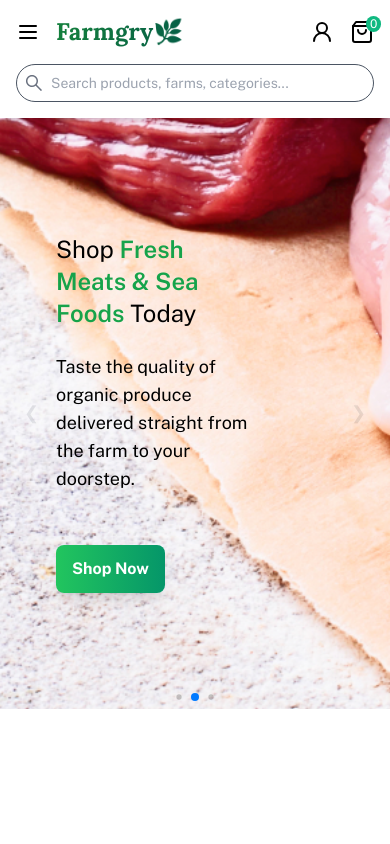
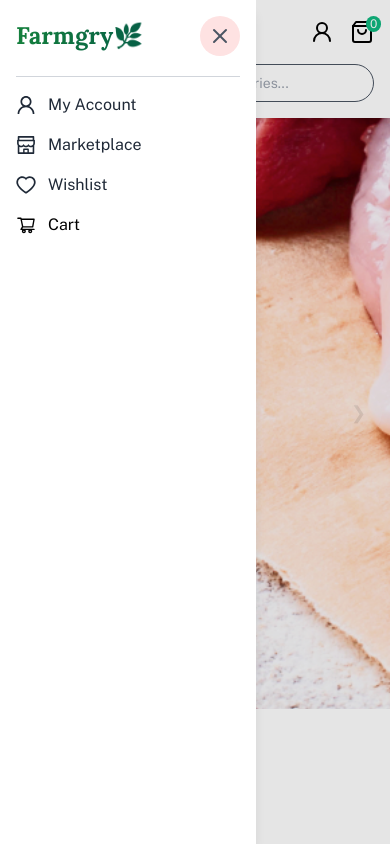
Before and after one commit to Anagho/gmc-ecom-demo, a React (Vite) app in the folder frontend/: page / in a window 390 px wide. Both pictures are taken after a click on the button 28 px from the left and 32 px from the top of the page. Built offline with nearby package versions, Linux system fonts and the light colour scheme; no server answers.

Commit message:
added sidebar

```diff
--- /dev/null
+++ b/frontend/src/components/ui/Logo.jsx
@@ -0,0 +1,13 @@
+import { NavLink } from "react-router";
+
+const Logo = () => {
+  return (
+    <NavLink to={"/"}>
+      <h2 className="font-extrabold font-lora text-2xl text-center bg-gradient-to-r from-green-700 to-emerald-800 text-transparent bg-clip-text">
+        Farmgry🌿
+      </h2>
+    </NavLink>
+  );
+};
+
+export default Logo;
--- a/frontend/src/components/ui/MobileSidebar.jsx
+++ b/frontend/src/components/ui/MobileSidebar.jsx
@@ -1,4 +1,4 @@
-import { NavLink } from "react-router";
+import { NavLink, useNavigate } from "react-router";
 import { motion } from "framer-motion";
 import { X } from "lucide-react";
 import {
@@ -6,46 +6,73 @@ import {
   HeartOutlined,
   UserOutlined,
   ShopOutlined,
+  LogoutOutlined,
 } from "@ant-design/icons";
+import Logo from "./Logo";
+import { useSelector, useDispatch } from "react-redux";
+import { logoutUser } from "../../features/auth/authSlice";
+import { serverUrl } from "../../utils/helper";
+import axios from "axios";
+import toast from "react-hot-toast";
 
 function MobileSidebar({ isOpen, setIsOpen, user, cartItems }) {
+  const navigate = useNavigate();
+  const dispatch = useDispatch();
+
+  // function to close sidebar if the user clicks outside the sidebar
+  const handleOutsideClick = (e) => {
+    if (e.target.id === "sidebar-wrapper") {
+      setIsOpen(false);
+    }
+  };
+
+  // logout function
+  async function handleLogout() {
+    const response = await axios.post(
+      `${serverUrl}/auth/logout`,
+      {},
+      { withCredentials: true }
+    );
+    dispatch(logoutUser());
+    navigate("/");
+    toast.success(response.data.message);
+    setIsOpen(false);
+  }
+
   return (
+    isOpen && (
+      <div
+        id="sidebar-wrapper"
+        className="fixed inset-0 bg-black bg-opacity-10 z-[999]"
+        onClick={handleOutsideClick}
+      >
         <motion.div
           initial={{ x: "-100%" }}
           animate={{ x: isOpen ? "0%" : "-100%" }}
           transition={{ duration: 0.3 }}
           className="fixed top-0 left-0 h-full w-64 bg-white shadow-lg z-[1000] flex flex-col p-4"
         >
+          <div className="flex items-center justify-between mb-5">
+            {/* Logo */}
+            <Logo />
+
             {/* Close Button */}
             <button
-        className="self-end mb-5 text-gray-600"
+              className="self-end text-gray-600 bg-red-100 hover:bg-red-200 p-2 rounded-full"
               onClick={() => setIsOpen(false)}
             >
               <X size={24} />
             </button>
+          </div>
+          <hr className="border-gray-300 mb-4" />
 
           {/* Navigation Links */}
           <nav className="flex flex-col gap-4">
-        <NavLink
-          to="/"
-          className="flex items-center gap-3 text-gray-800 hover:text-green-500"
-        >
-          <ShopOutlined className="text-xl" />
-          <span>Home</span>
-        </NavLink>
-
-        <NavLink
-          to="/products"
-          className="flex items-center gap-3 text-gray-800 hover:text-green-500"
-        >
-          <ShopOutlined className="text-xl" />
-          <span>Marketplace</span>
-        </NavLink>
-
             {user ? (
               <NavLink
                 to="/profile"
                 className="flex items-center gap-3 text-gray-800 hover:text-green-500"
+                onClick={() => setIsOpen(false)}
               >
                 <UserOutlined className="text-xl" />
                 <span>My Account</span>
@@ -54,15 +81,26 @@ function MobileSidebar({ isOpen, setIsOpen, user, cartItems }) {
               <NavLink
                 to="/login"
                 className="flex items-center gap-3 text-gray-800 hover:text-green-500"
+                onClick={() => setIsOpen(false)}
               >
                 <UserOutlined className="text-xl" />
-            <span>Login</span>
+                <span>My Account</span>
               </NavLink>
             )}
 
             <NavLink
+              to="/products"
+              className="flex items-center gap-3 text-gray-800 hover:text-green-500"
+              onClick={() => setIsOpen(false)}
+            >
+              <ShopOutlined className="text-xl" />
+              <span>Marketplace</span>
+            </NavLink>
+
+            <NavLink
               to="/profile/wishlist"
               className="flex items-center gap-3 text-gray-800 hover:text-green-500"
+              onClick={() => setIsOpen(false)}
             >
               <HeartOutlined className="text-xl" />
               <span>Wishlist</span>
@@ -70,18 +108,37 @@ function MobileSidebar({ isOpen, setIsOpen, user, cartItems }) {
 
             <NavLink
               to="/cart"
-          className="relative flex items-center gap-3 text-gray-800 hover:text-green-500"
+              className="relative flex items-center justify-between w-fulltext-gray-800 hover:text-green-500"
+              onClick={() => setIsOpen(false)}
             >
+              <span className="flex items-center gap-3">
                 <ShoppingCartOutlined className="text-xl" />
                 <span>Cart</span>
+              </span>
+
+              <span>
                 {cartItems.length > 0 && (
-            <span className="bg-red-500 text-white text-xs px-2 rounded-full absolute -top-2 -right-2">
+                  <span className="bg-orange-500 text-white text-xs px-2 rounded-full">
                     {cartItems.length}
                   </span>
                 )}
+              </span>
             </NavLink>
+
+            {/* logout btn */}
+            {user && (
+              <button
+                className="flex items-center justify-center gap-3 font-bold text-white text-center bg-gradient-to-r from-green-400 to-emerald-600 hover:bg-gradient-to-r hover:from-green-500 hover:to-emerald-700 duration-200 py-2 px-4 rounded-lg"
+                onClick={handleLogout}
+              >
+                <LogoutOutlined className="text-xl" />
+                <span>Logout</span>
+              </button>
+            )}
           </nav>
         </motion.div>
+      </div>
+    )
   );
 }
 
--- a/frontend/src/components/ui/Navbar.jsx
+++ b/frontend/src/components/ui/Navbar.jsx
@@ -21,6 +21,7 @@ import toast from "react-hot-toast";
 import { useState } from "react";
 import { MenuIcon, ShoppingBagIcon, User2Icon, UserCheck2Icon, UserRoundCheck } from "lucide-react";
 import MobileSidebar from "./MobileSidebar";
+import Logo from "./Logo";
 
 function Navbar() {
   const { cartItems } = useSelector((state) => state.cart);
@@ -175,16 +176,12 @@ function Navbar() {
             {/* left */}
             <div className="flex items-center gap-4">
               {/* Menu */}
-              <button>
+              <button onClick={() => setIsSidebarOpen(true)}>
                 <MenuIcon size={24} />
               </button>
 
               {/* Logo */}
-              <NavLink to={"/"}>
-                <h2 className="font-extrabold font-lora text-2xl text-center bg-gradient-to-r from-green-700 to-emerald-800 text-transparent bg-clip-text">
-                  Farmgry🌿
-                </h2>
-              </NavLink>
+              <Logo />
             </div>
 
             {/* right */}
@@ -225,6 +222,14 @@ function Navbar() {
           </div>
         </div>
       </section>
+
+      {/* Sidebar */}
+      <MobileSidebar
+        isOpen={isSidebarOpen}
+        setIsOpen={setIsSidebarOpen}
+        user={user}
+        cartItems={cartItems}
+      />
     </nav>
   );
 }
```
Lines whose indentation alone changed are shown as unchanged.
